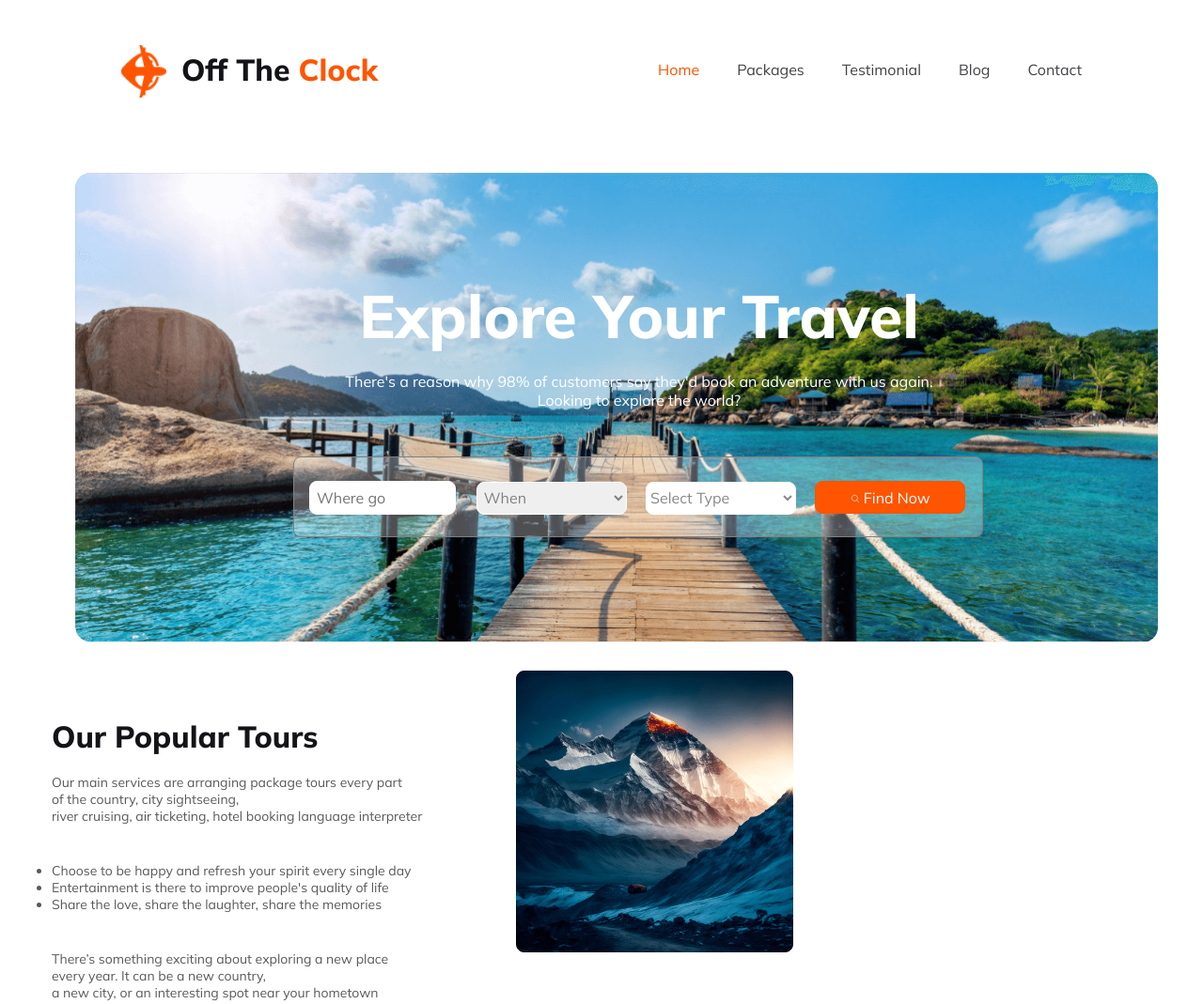
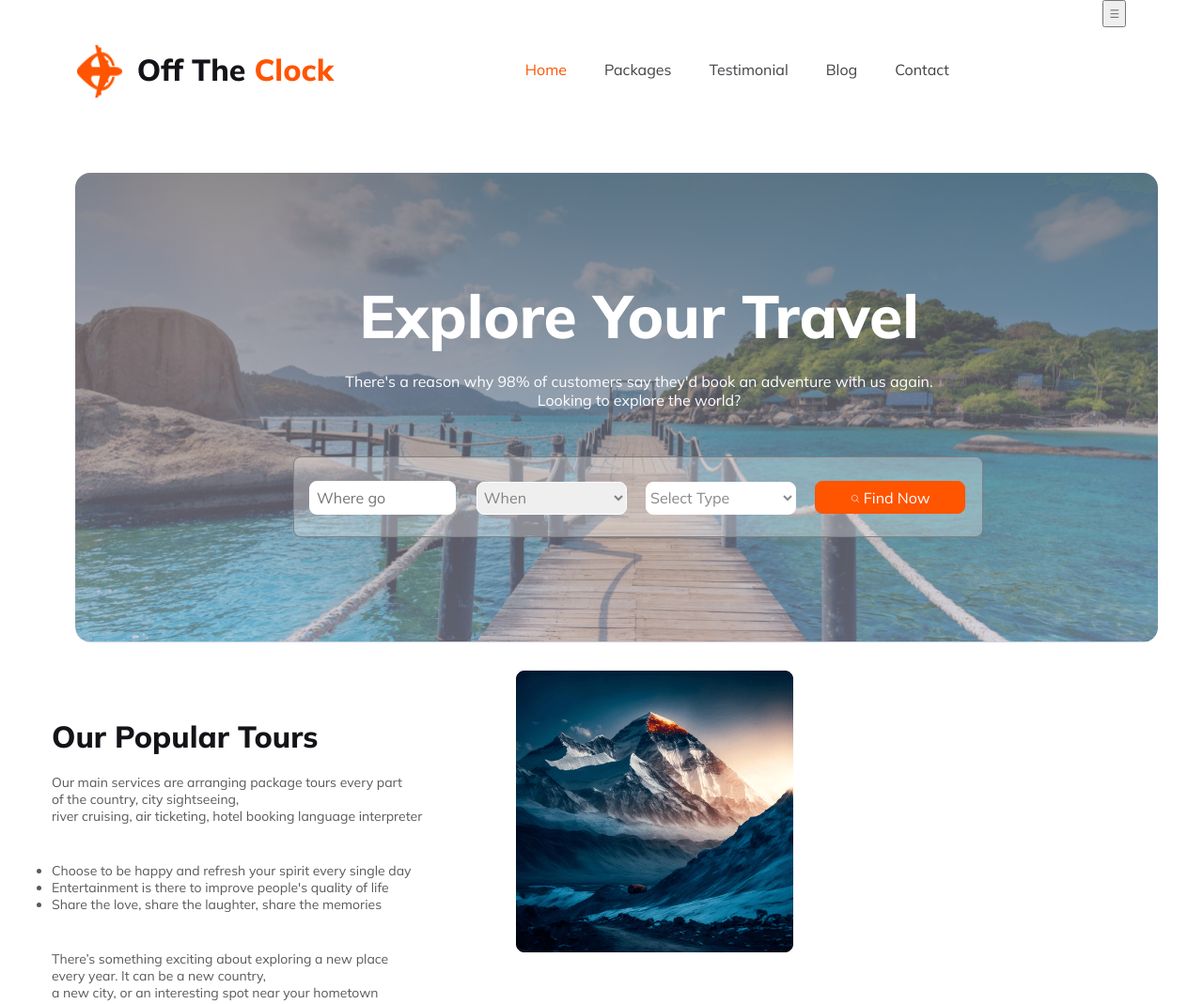
Before and after one commit to Emranhossain123/Travel-View, a plain HTML site: page index.html in a window 1280 px wide. Shown: the top 1069 px of the page at 94% size. Drawn offline with Linux system fonts and the light colour scheme.

Commit message:
hamburge style added

```diff
--- a/index.html
+++ b/index.html
@@ -29,6 +29,8 @@
                     <li><a href="">Contact</a></li>
                 </ol>
             </div>
+            <div id="hamburger-menu">
+                <button class="hamburger-button"> ☰ </button>
         </nav>
     </header>
     <div class="banner">
--- a/style/styless.css
+++ b/style/styless.css
@@ -19,6 +19,18 @@
     width: 48px;
     height: 56.008px;
 
+}
+
+#hamburger-menu {
+    align-items: center;
+}
+
+.hamburger-button {
+
+    color: rgb(124, 117, 117);
+    padding: 5px;
+    font-size: 12px;
+    cursor: pointer;
 }
 
 .off {
@@ -71,8 +83,10 @@ li>a {
     color: #FF5400;
 }
 
+
+
 .banner {
-    background-image: url(../Images/Group\ 13\ \(1\)\ \(1\).png);
+    background-image: linear-gradient(to top, rgba(180, 184, 208, 0.52), rgba(99, 95, 98, 0.73)), url(../Images/Group\ 13\ \(1\)\ \(1\).png);
     background-repeat: no-repeat;
     background-size: cover;
     height: 500px;
@@ -564,6 +578,11 @@ div .row1 {
         background-size: auto;
     }
 
+    #hamburg-button {
+        visibility: visible;
+
+    }
+
     .banner1 {
         position: relative;
         top: 10px;
@@ -714,6 +733,8 @@ div .row1 {
     }
 
     .evening {
+
+
         padding-left: 10px;
         width: 100%;
         height: 50%;
```
